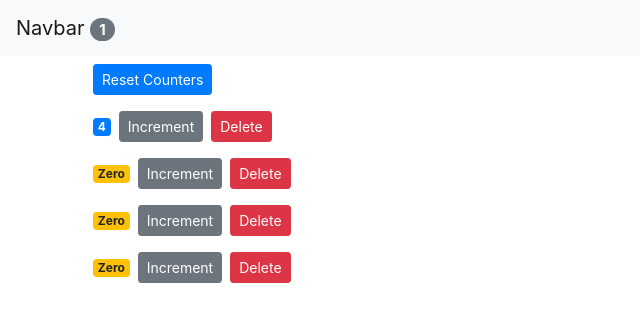
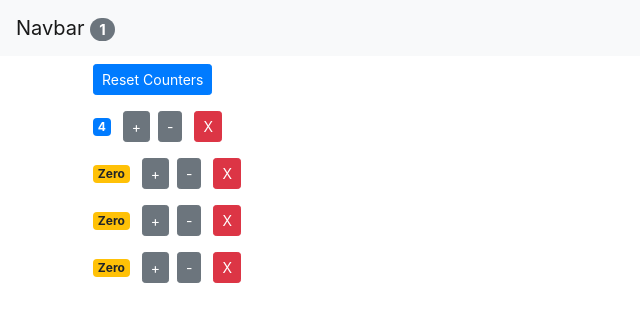
Before and after one commit to Hunain-Khalid/genLearning, a React (Create React App) app in the folder reactPractice/simple-buttons/: page / in a window 1280 px wide. Shown: the top 322 px of the page, without its empty margins (0-640 px from the left). Built offline with nearby package versions, Linux system fonts and the light colour scheme.

Commit message:
created my own decrement button without the help of an instructor, hopefully his code reflects similarly to mine

```diff
--- a/reactPractice/simple-buttons/src/App.js
+++ b/reactPractice/simple-buttons/src/App.js
@@ -14,6 +14,18 @@ class App extends Component {
     ]
   };
 
+  //create a constructor for implementing
+  //the initial variables
+  constructor(props) {
+    super(props);
+    console.log("App - Constructor");
+    //this.state = this.props;
+  }
+
+  componentDidMount() {
+    console.log("App - Mounted");
+  }
+
   handleDelete = counterId => {
     const counters = this.state.counters.filter(c => c.id !== counterId);
     this.setState({ counters });
@@ -28,6 +40,15 @@ class App extends Component {
     this.setState({ counters });
   };
 
+  handleDecrement = counter => {
+    console.log(counter);
+    const counters = [...this.state.counters];
+    const index = counters.indexOf(counter);
+    counters[index] = { ...counter };
+    counters[index].value--;
+    this.setState({ counters });
+  };
+
   handleReset = () => {
     const counters = this.state.counters.map(c => {
       c.value = 0;
@@ -37,6 +58,8 @@ class App extends Component {
   };
 
   render() {
+    console.log("App - Rendered");
+
     return (
       <React.Fragment>
         <NavBar
@@ -48,6 +71,7 @@ class App extends Component {
             onReset={this.handleReset}
             onDelete={this.handleDelete}
             onIncrement={this.handleIncrement}
+            onDecrement={this.handleDecrement}
           />
         </main>
       </React.Fragment>
--- a/reactPractice/simple-buttons/src/components/counter.jsx
+++ b/reactPractice/simple-buttons/src/components/counter.jsx
@@ -12,6 +12,20 @@ class Counter extends Component {
     fontSize: 50,
     fontWeight: "bold"
   };
+
+  componentDidUpdate(prevProps, prevState) {
+    console.log("prevProps", prevProps);
+    console.log("prevState", prevState);
+
+    if (prevProps.counter.value !== this.props.counter.value) {
+      // ajax call here
+    }
+  }
+
+  componentWillUnmount() {
+    console.log("Counter - unount");
+    //clearn-up purposes
+  }
 
   // this is to make conditional rendering possible
   renderTags() {
@@ -43,20 +57,27 @@ class Counter extends Component {
 
     // truthy vs fasley!
     // this.handleIncrement == reference to method not method itself
+    console.log("Counter - Rendered");
     return (
       <div>
         <span className={this.getBadgeClasses()}>{this.formatCount()}</span>
         <button
           onClick={() => this.props.onIncrement(this.props.counter)}
-          className="btn btn-secondary btn-sm"
+          className="btn btn-secondary btn-sm m-1"
         >
-          Increment
+          +
+        </button>
+        <button
+          onClick={() => this.props.onDecrement(this.props.counter)}
+          className="btn btn-secondary btn-sm m-1"
+        >
+          -
         </button>
         <button
           onClick={() => this.props.onDelete(this.props.counter.id)}
           className="btn btn-danger btn-sm m-2"
         >
-          Delete
+          X
         </button>
       </div>
     );
--- a/reactPractice/simple-buttons/src/components/counters.jsx
+++ b/reactPractice/simple-buttons/src/components/counters.jsx
@@ -1,20 +1,30 @@
 import React, { Component } from "react";
 import Counter from "./counter";
 class Counters extends Component {
+  //destructing in the cont b4 return
+  //setting it to this.props, makes code cleaner
+
   render() {
+    console.log("Counters - Rendered");
+
+    const {
+      onReset,
+      counters,
+      onDelete,
+      onIncrement,
+      onDecrement
+    } = this.props;
     return (
       <div>
-        <button
-          onClick={this.props.onReset}
-          className="btn btn-primary btn-sm m-2"
-        >
+        <button onClick={onReset} className="btn btn-primary btn-sm m-2">
           Reset Counters
         </button>
-        {this.props.counters.map(counter => (
+        {counters.map(counter => (
           <Counter
             key={counter.id}
-            onDelete={this.props.onDelete}
-            onIncrement={this.props.onIncrement}
+            onDelete={onDelete}
+            onIncrement={onIncrement}
+            onDecrement={onDecrement}
             counter={counter}
           />
         ))}
--- a/reactPractice/simple-buttons/src/components/navbar.jsx
+++ b/reactPractice/simple-buttons/src/components/navbar.jsx
@@ -1,18 +1,22 @@
 import React, { Component } from "react";
 
-class NavBar extends Component {
-  render() {
+//Stateless functional component
+// a function that returns a react element
+// for lifecycle hooks one can only use
+// class componenets
+
+const NavBar = ({ totalCounters }) => {
+  console.log("Navbar - Rendered");
   return (
     <nav className="navbar navbar-light bg-light">
       <a className="navbar-brand" href="#">
         Navbar{" "}
         <span className="badge badge-pill badge-secondary">
-            {this.props.totalCounters}
+          {totalCounters}
         </span>
       </a>
     </nav>
   );
-  }
-}
+};
 
 export default NavBar;
```
Lines whose indentation alone changed are shown as unchanged.
